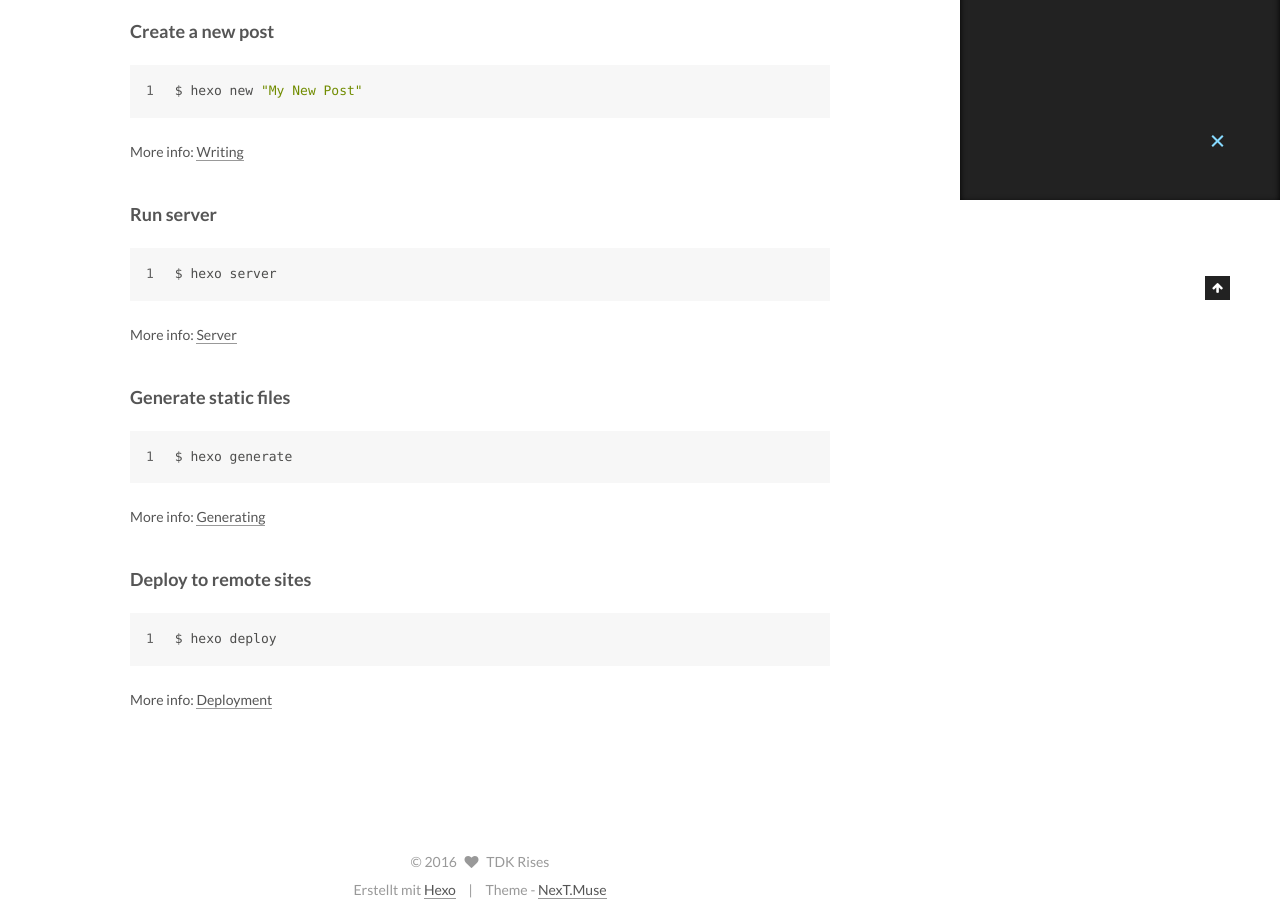
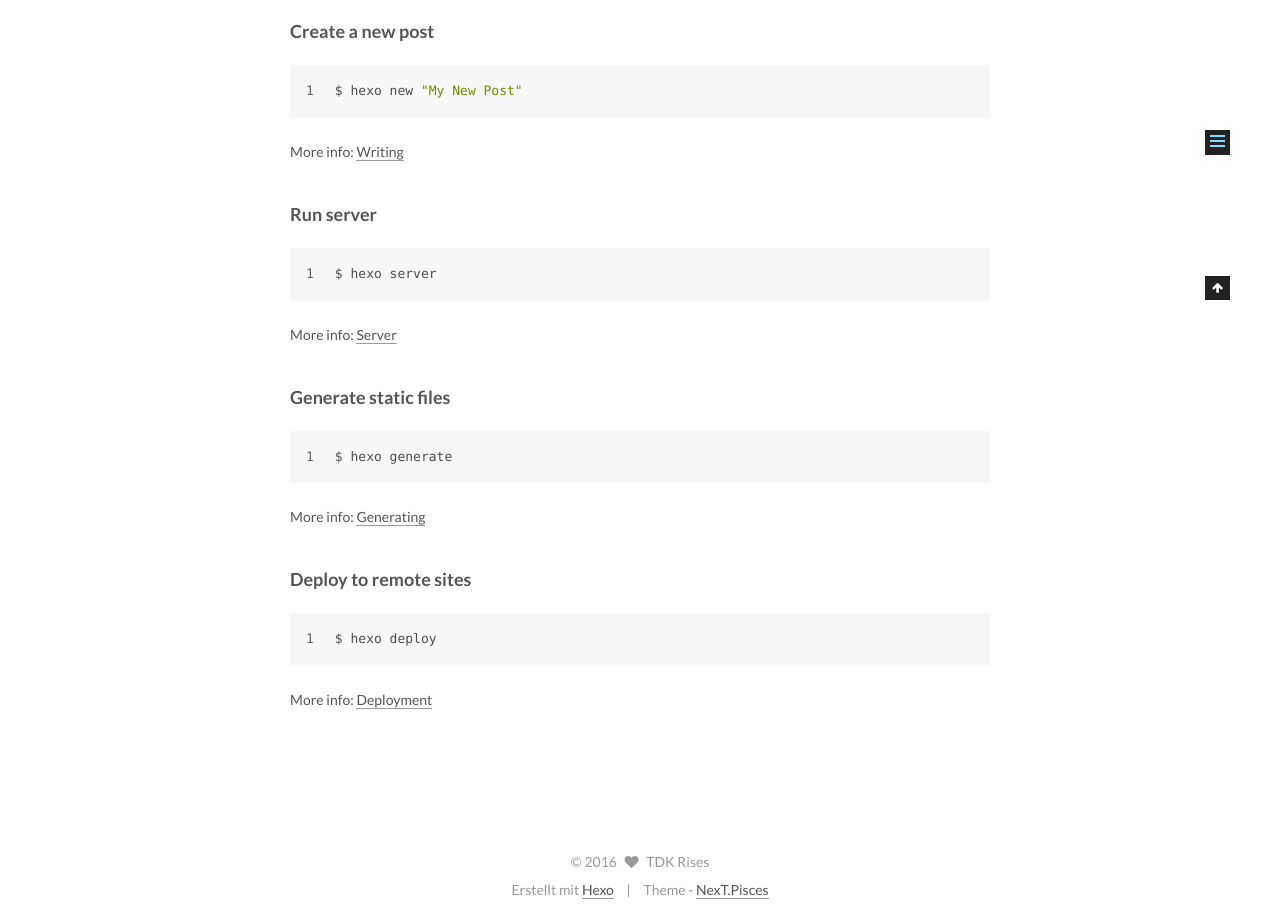
Before and after one commit to Darkknightxrb/Darkknightxrb.github.io, a plain HTML site: page 2016/05/10/hello-world/index.html in a window 1280 px wide. Shown: the part 600-1524 px from the top of the page. Drawn offline with Linux system fonts and the light colour scheme.

Commit message:
Site updated: 2016-05-12 07:27:52

```diff
--- a/2016/05/10/hello-world/index.html
+++ b/2016/05/10/hello-world/index.html
@@ -5,7 +5,7 @@
 
 
 
-<html class="theme-next muse use-motion">
+<html class="theme-next pisces use-motion">
 <head>
   <meta charset="UTF-8"/>
 <meta http-equiv="X-UA-Compatible" content="IE=edge,chrome=1" />
@@ -103,7 +103,7 @@ Quick">
 <script type="text/javascript" id="hexo.configuration">
   var NexT = window.NexT || {};
   var CONFIG = {
-    scheme: 'Muse',
+    scheme: 'Pisces',
     sidebar: {"position":"left","display":"post"},
     fancybox: true,
     motion: true,
@@ -432,7 +432,7 @@ Quick">
 <div class="theme-info">
   Theme -
   <a class="theme-link" href="https://github.com/iissnan/hexo-theme-next">
-    NexT.Muse
+    NexT.Pisces
   </a>
 </div>
 
@@ -499,6 +499,13 @@ Quick">
 
 
 
+  <script type="text/javascript" src="/js/src/affix.js?v=5.0.1"></script>
+
+  <script type="text/javascript" src="/js/src/schemes/pisces.js?v=5.0.1"></script>
+
+
+
+
   <script type="text/javascript" src="/js/src/scrollspy.js?v=5.0.1"></script>
 <script type="text/javascript" src="/js/src/post-details.js?v=5.0.1"></script>
 
```
Also changed, not shown: archives/2016/05/index.html (+10 -3 lines), archives/2016/index.html (+10 -3 lines), archives/index.html (+10 -3 lines), index.html (+10 -3 lines).
